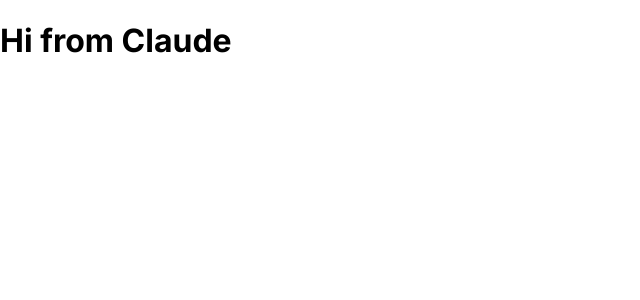
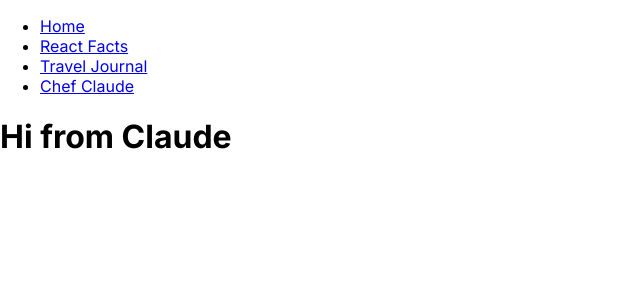
Before and after one commit to surya-441/first-react, a React (Vite) app: page /chefclaude in a window 1280 px wide. Shown: the top 300 px of the page, without its empty margins (0-640 px from the left). Built offline with nearby package versions, Linux system fonts and the light colour scheme.

Commit message:
added nav bar for ChefClaude

```diff
--- /dev/null
+++ b/src/componenets/ChefClaudeNav.jsx
@@ -0,0 +1,11 @@
+import NavLinks from "./NavLinks";
+
+function ChefClaudeNav() {
+    return (
+        <>
+            <NavLinks />
+        </>
+    );
+}
+
+export default ChefClaudeNav;
--- a/src/pages/ChefClaude.jsx
+++ b/src/pages/ChefClaude.jsx
@@ -1,6 +1,9 @@
+import ChefClaudeNav from "../componenets/ChefClaudeNav";
+
 function ChefClaude() {
     return (
         <div className="chef-claude">
+            <ChefClaudeNav />
             <h1>Hi from Claude</h1>
         </div>
     );
```
